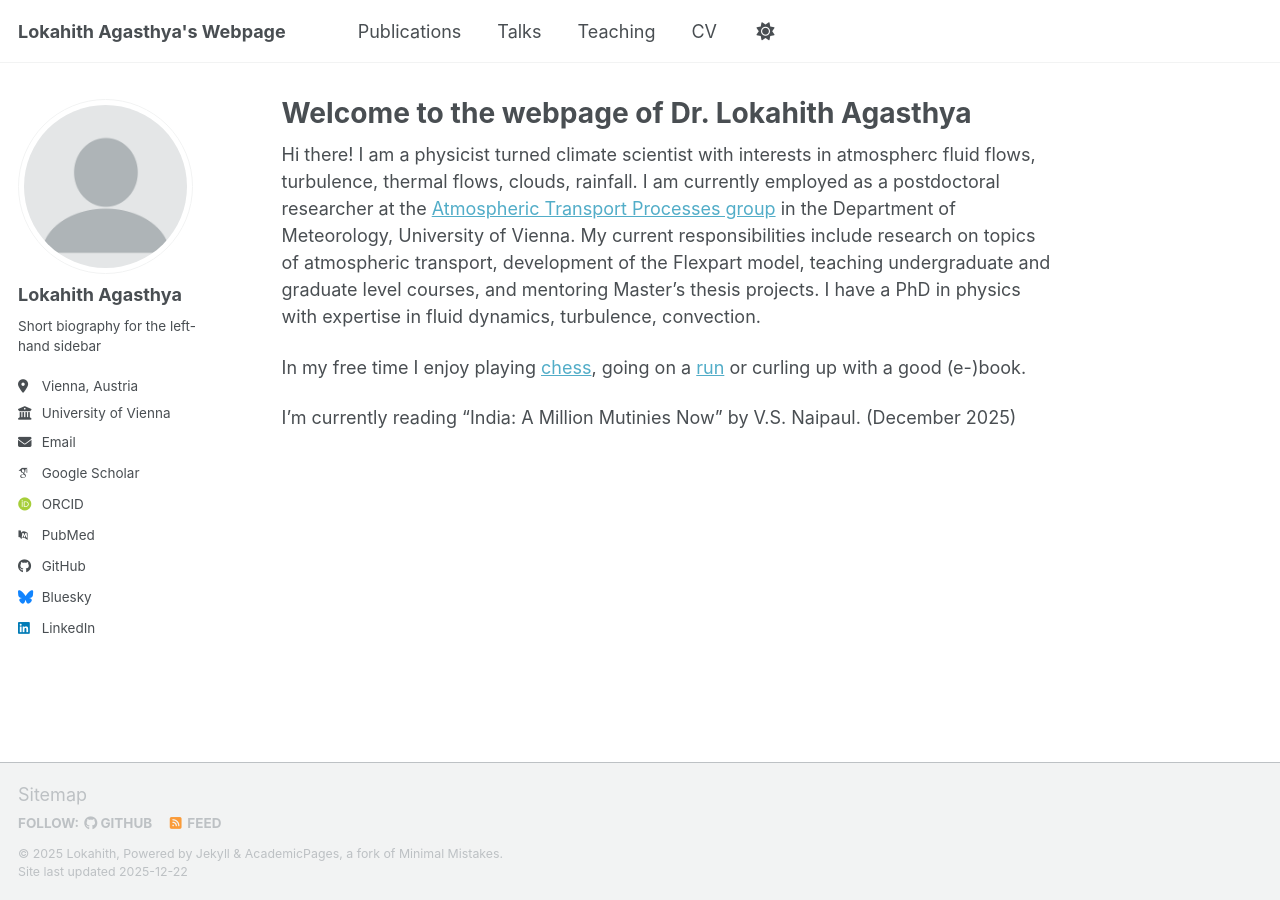
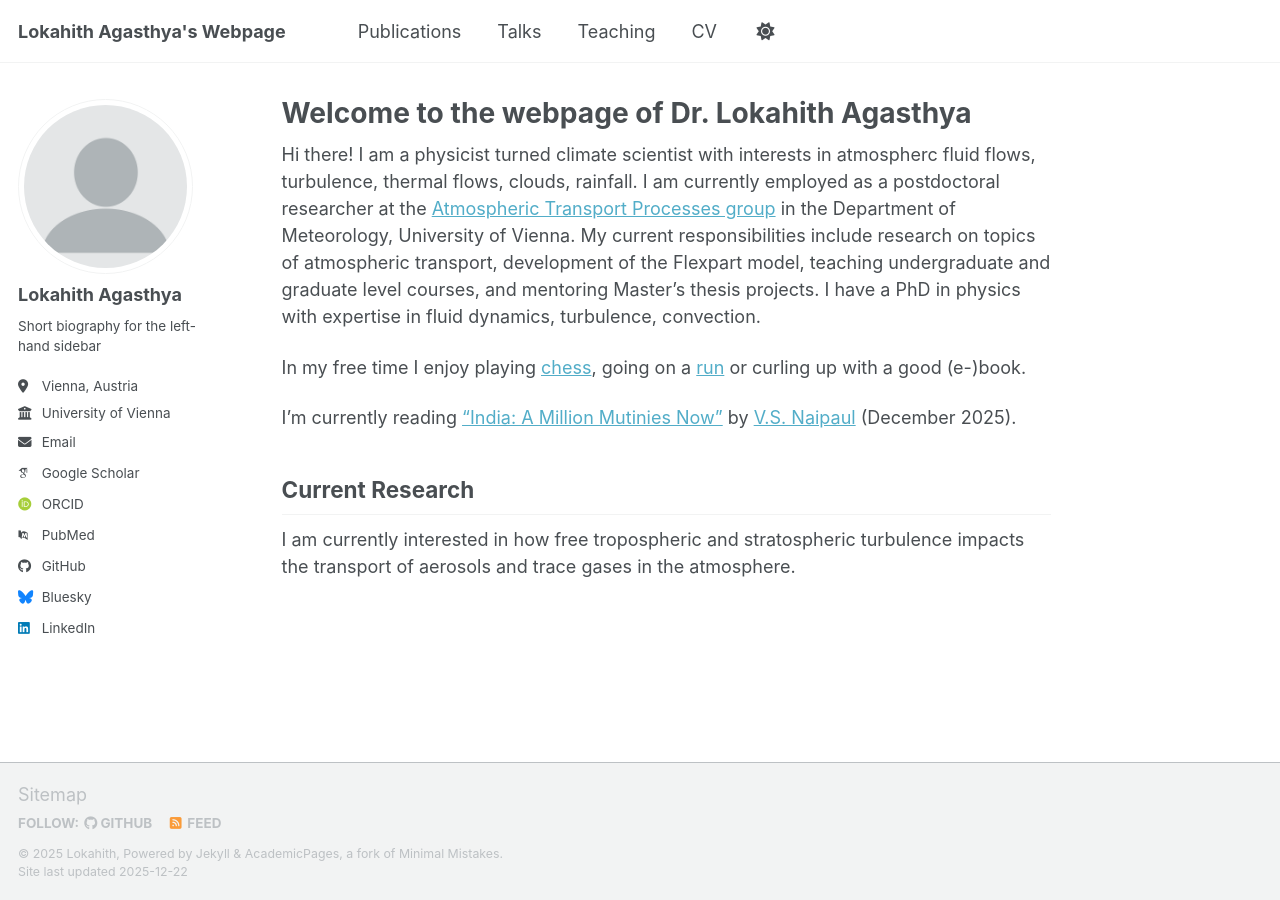
Before and after one commit to Lokahith-Agasthya/lokahith-agasthya.github.io, a Jekyll site: the page built from _pages/about.md, in a window 1280 px wide. Built offline with Jekyll 4.4.1, drawn with Linux system fonts in a browser that asks for light colours; some web fonts are replaced; a script bundle is joined from its source files by our own code; library files that are not in the unit come from our copies.

Commit message:
Editing about section

```diff
--- a/_pages/about.md
+++ b/_pages/about.md
@@ -10,4 +10,7 @@ Hi there! I am a physicist turned climate scientist with interests in atmospherc
 
 In my free time I enjoy playing [chess](https://www.chess.com/member/lokahithagasthya), going on a [run](https://www.strava.com/athletes/98088828) or curling up with a good (e-)book.
 
-I'm currently reading "India: A Million Mutinies Now" by V.S. Naipaul. (December 2025)
+I'm currently reading ["India: A Million Mutinies Now"](https://www.goodreads.com/book/show/55676.India) by [V.S. Naipaul](https://en.wikipedia.org/wiki/V._S._Naipaul) (December 2025).
+
+## Current Research
+I am currently interested in how free tropospheric and stratospheric turbulence impacts the transport of aerosols and trace gases in the atmosphere.
```
